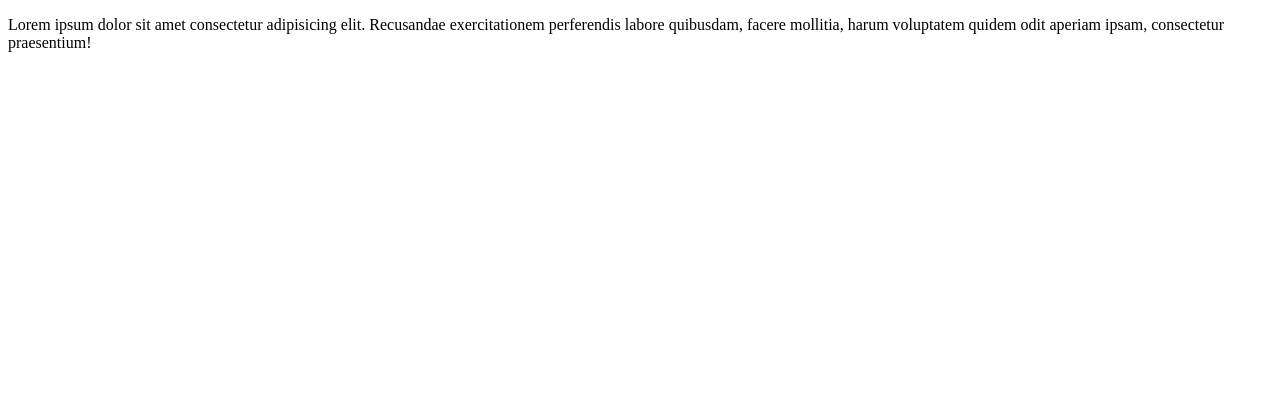
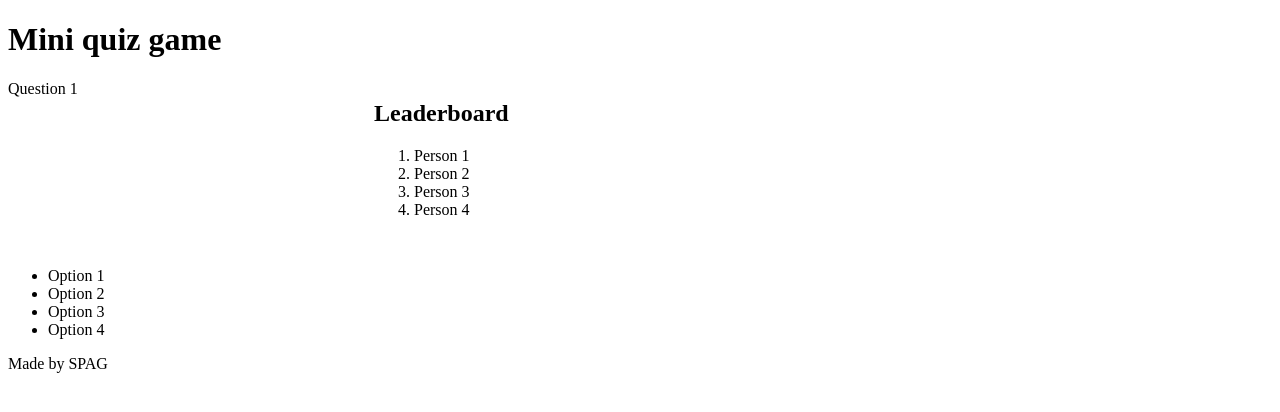
Before and after one commit to SPAG1310/Mini-Quiz-Game, a plain HTML site: page index.html in a window 1280 px wide. Drawn offline with Linux system fonts and the light colour scheme.

Commit message:
Basic structure done, css started

```diff
--- a/index.html
+++ b/index.html
@@ -4,8 +4,43 @@
     <meta charset="UTF-8">
     <meta name="viewport" content="width=device-width, initial-scale=1.0">
     <title>Document</title>
+    <link rel="stylesheet" href="style.css">
 </head>
 <body>
-    <p>Lorem ipsum dolor sit amet consectetur adipisicing elit. Recusandae exercitationem perferendis labore quibusdam, facere mollitia, harum voluptatem quidem odit aperiam ipsam, consectetur praesentium!</p>
+    <header>
+        <H1>Mini quiz game</H1>
+    </header>
+    <main>
+        <div class="container">
+        <section class="question">
+            Question 1
+        </section>
+
+        <aside class="leaderboard">
+            <h1>Leaderboard</h1>
+            <ol>
+                <li>Person 1</li>
+                <li>Person 2</li>
+                <li>Person 3</li>
+                <li>Person 4</li>
+            </ol>
+        </aside>
+
+        <section class="options">
+            <ul>
+                <li>Option 1</li>
+                <li>Option 2</li>
+                <li>Option 3</li>
+                <li>Option 4</li>
+            </ul>
+        </section>
+        </div>
+
+        <footer>
+            Made by SPAG
+        </footer>
+        <script src="script.js">
+        </script>
+    </main>
 </body>
 </html>
--- /dev/null
+++ b/style.css
@@ -0,0 +1,11 @@
+.container{
+    display: grid;
+    grid-template-columns: 350px 1fr;
+    gap: 1rem;
+}
+
+.leaderboard{
+    min-height: 100px;
+    justify-content: space-between;
+    flex-direction: column;
+}
```
Also changed, not shown: ctyle.css (deleted).
